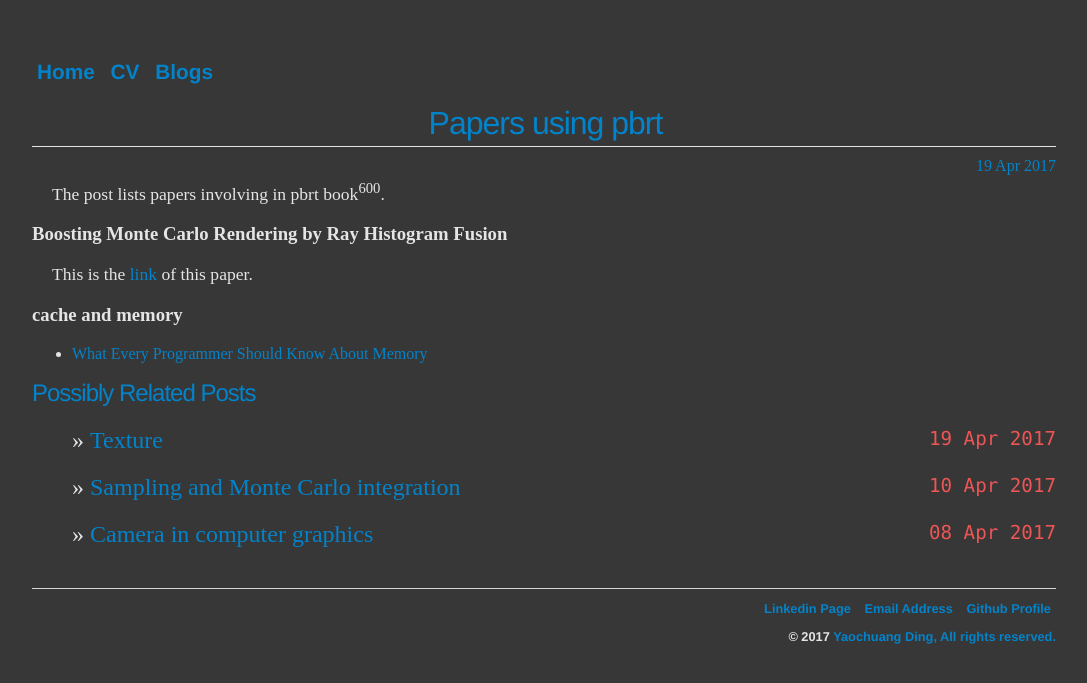
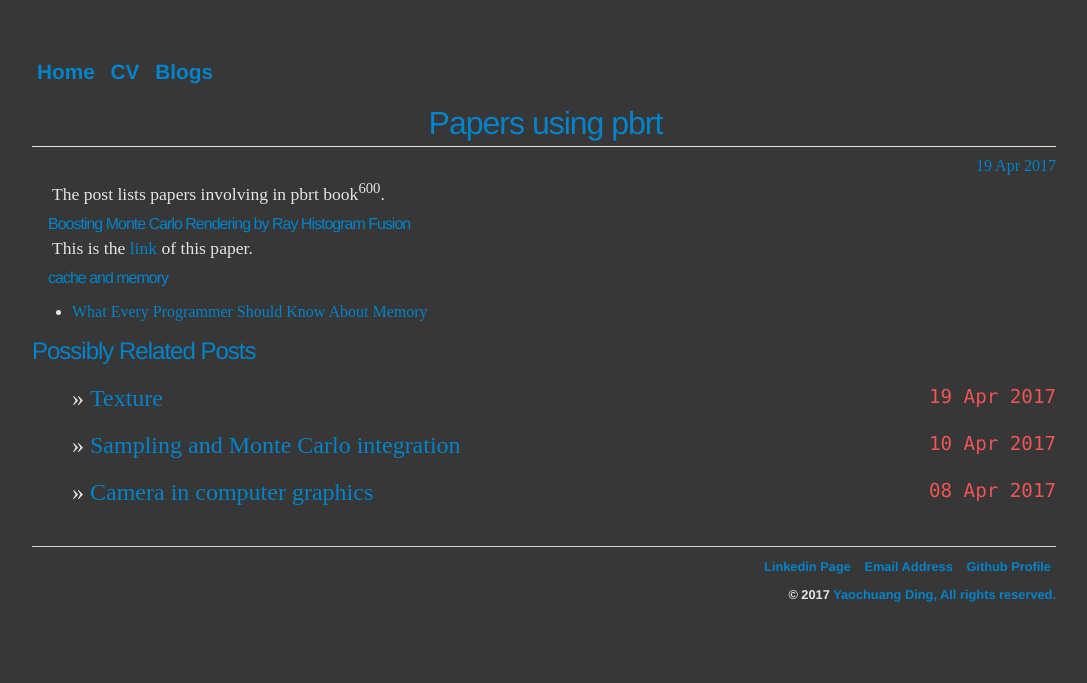
Before and after one commit to ychding11/ychding11.github.io, a Jekyll site: the page built from _posts/2017-04-19-papers-pbrt-v3.md, in a window 1280 px wide. Shown: the top 683 px of the page, without its empty margins (96-1183 px from the left). Built offline with Jekyll 4.4.1, drawn with Linux system fonts in a browser that asks for light colours.

Commit message:
modify css.

```diff
--- a/css/main.css
+++ b/css/main.css
@@ -95,6 +95,16 @@ letter-spacing:-1px;
 margin: 10px 0 5px 0;
 }
 
+h3 {
+color:#0383c9;
+font-family:'Helvetica', 'Arial', 'Sans-Serif';
+font-size: 1.0em;
+font-weight: 100;
+text-align: left;
+text-indent: 16px;
+letter-spacing:-1px;
+margin: 10px 0 5px 0;
+}
 
 /**** Post date style ****/
 p.meta {
```
